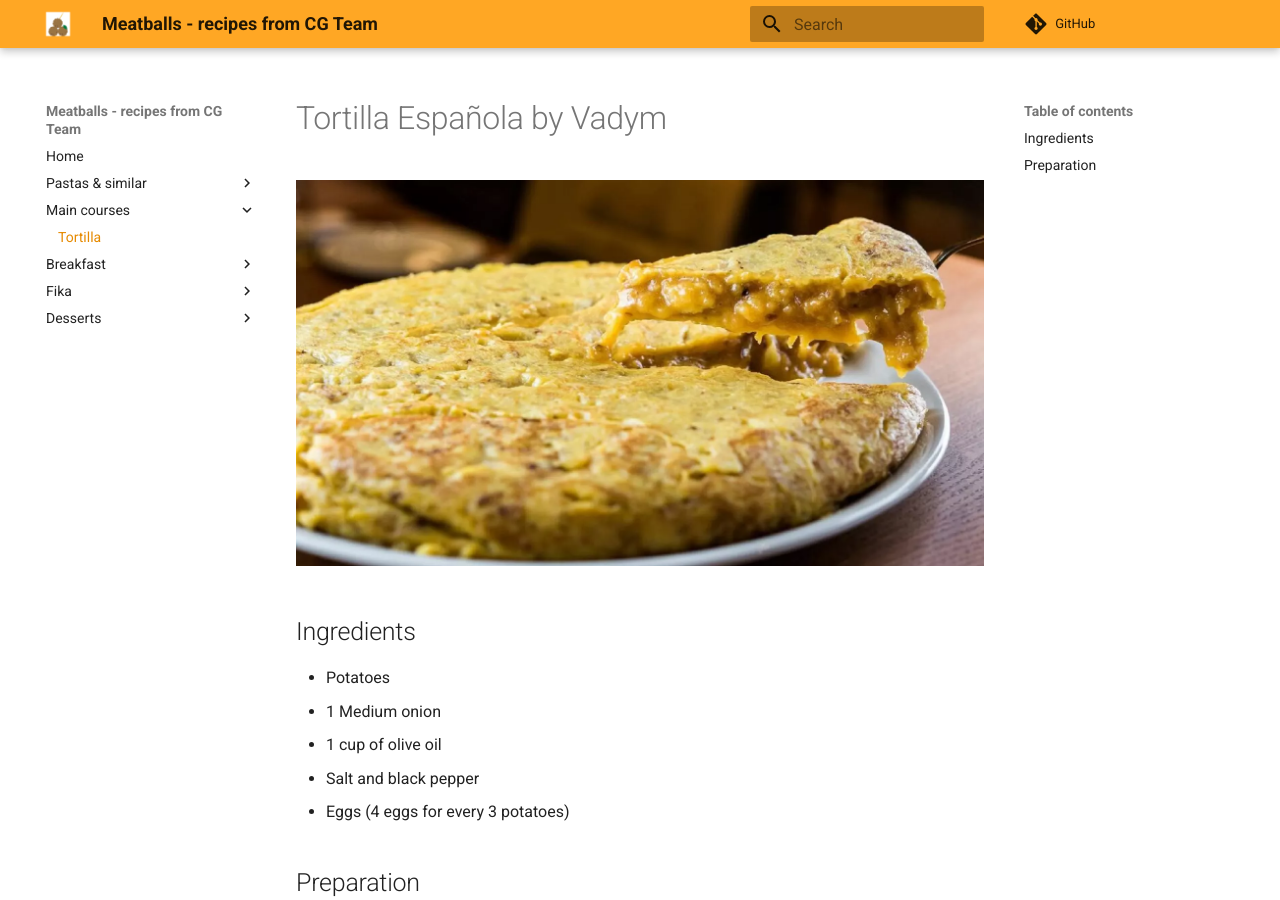
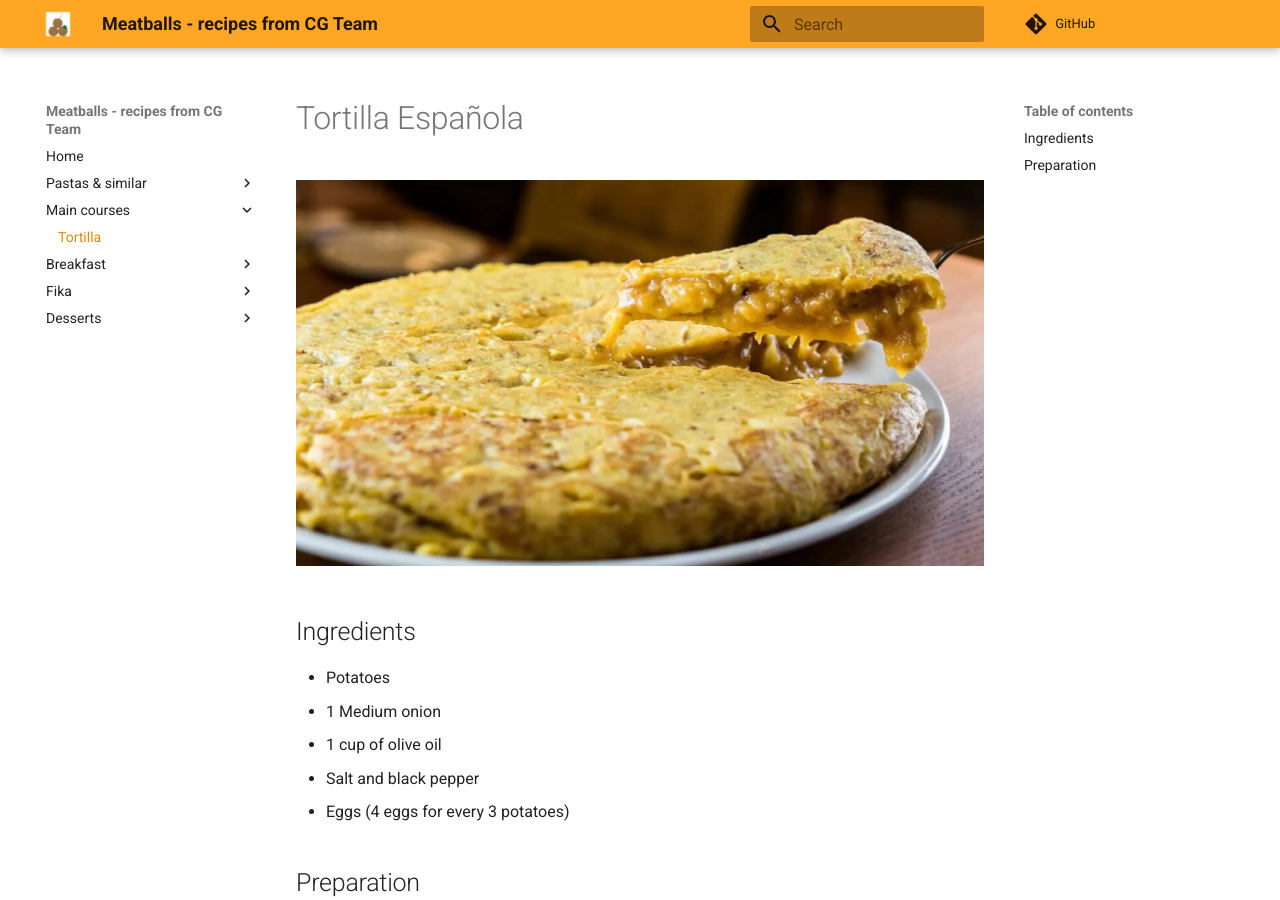
Before and after one commit to Clinical-Genomics/meatballs, an MkDocs documentation site: the page built from docs/main-courses/tortilla.md, in a window 1280 px wide and 900 px high. Built offline with MkDocs 1.6.1 and Material for MkDocs 9.7.7, drawn with Linux system fonts in a browser that asks for light colours; comment, search, counter and statistics services are not loaded.

Commit message:
Update recipe name

```diff
--- a/docs/main-courses/tortilla.md
+++ b/docs/main-courses/tortilla.md
@@ -1,4 +1,4 @@
-# Tortilla Española by Vadym
+# Tortilla Española
 
 ![tortilla](../img/tortilla/tortilla.webp)
 
```
